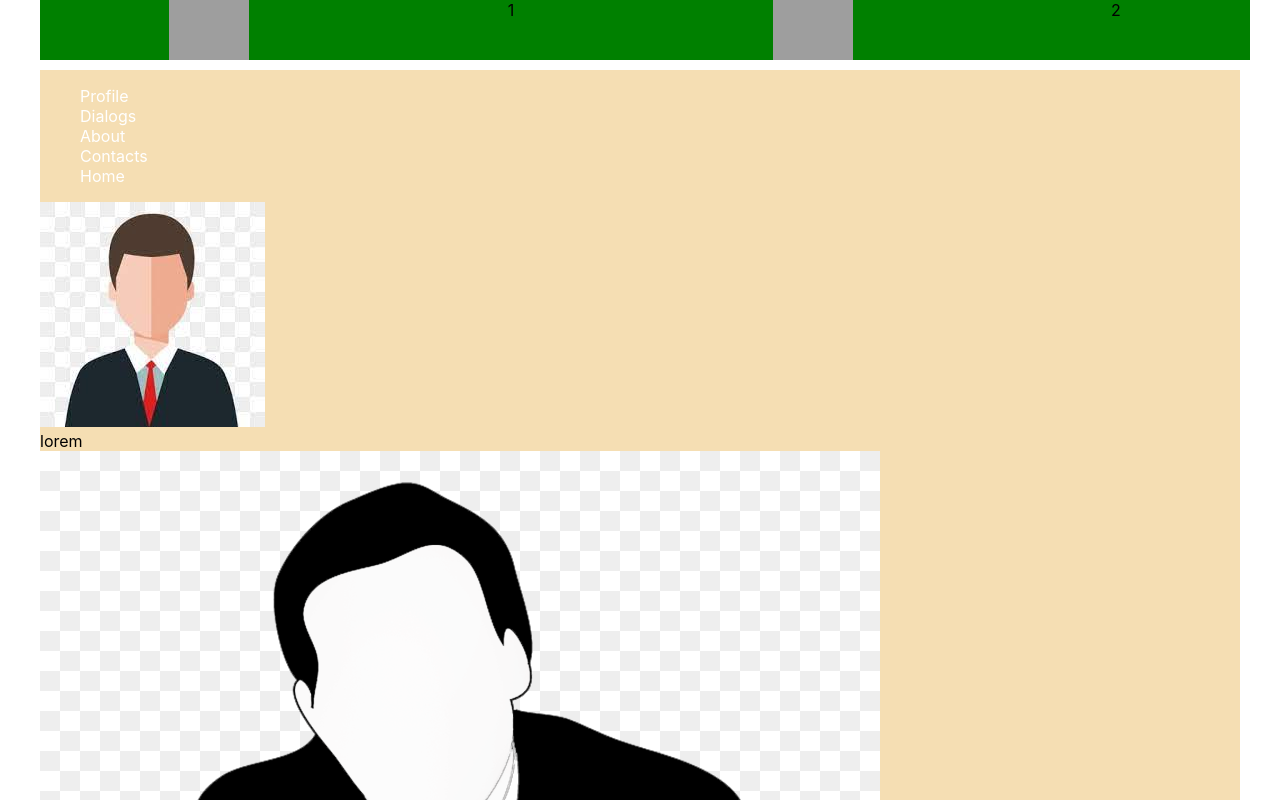
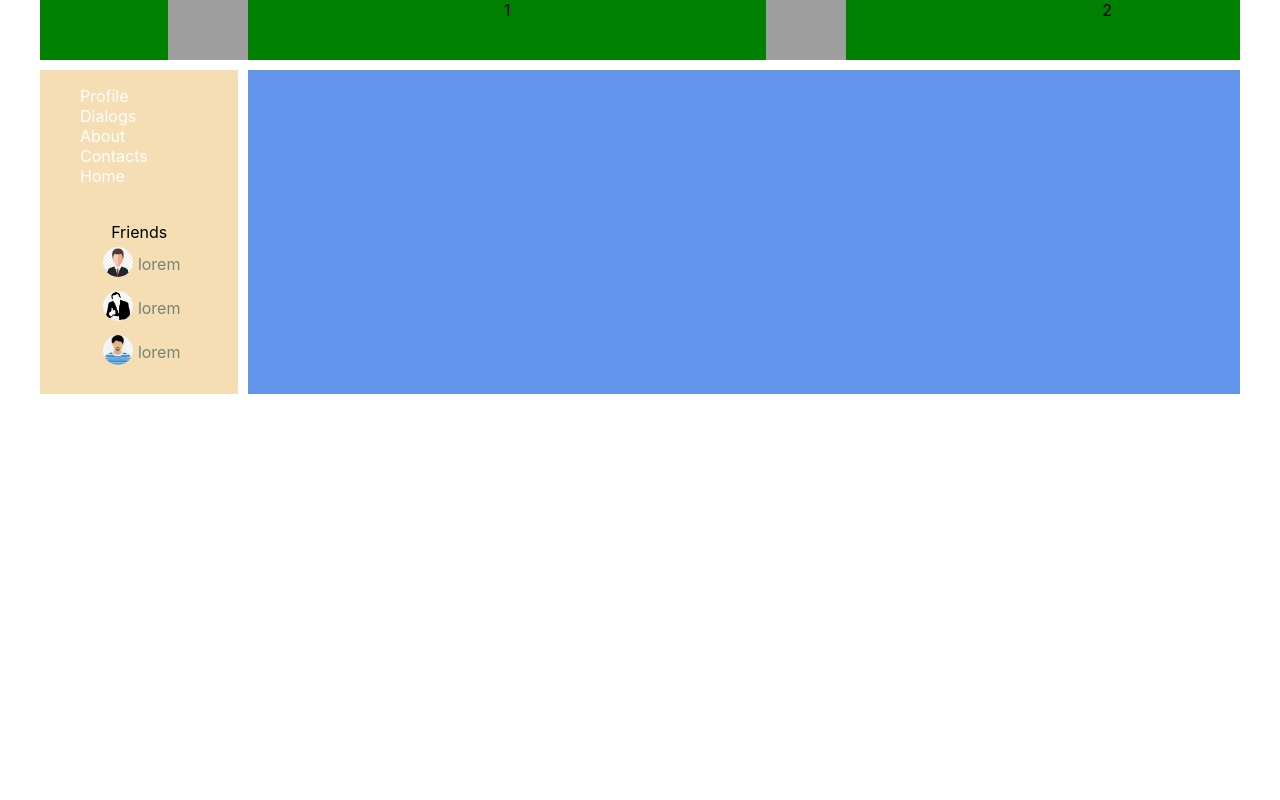
Before and after one commit to VladSmaug/Learn-project, a React (Create React App) app: page / in a window 1280 px wide. Shown: the top 800 px of the page. Built offline with nearby package versions, Linux system fonts and the light colour scheme; grey boxes are pictures that could not be loaded.

Commit message:
Working position Friends + a links (temporary)

```diff
--- a/src/components/Nav/Nav.module.css
+++ b/src/components/Nav/Nav.module.css
@@ -19,9 +19,27 @@ a.activeLink:active {
   color: gold;
 }
 
-.friends-item {
+.friends {
   display: flex;
   justify-content: space-between;
+  flex-direction: column;
+  padding: 20px;
+  align-items: center;
+}
+
+.friends_item {
+  display: flex;
+  align-items: center;
+}
+
+.friends_item img {
   width: 30px;
   height: 30px;
+  border-radius: 50%;
+  padding: 5px;
 }
+
+.friends_item a {
+  text-decoration: none;
+  color: #758473;
+}
--- a/src/components/Nav/index.jsx
+++ b/src/components/Nav/index.jsx
@@ -24,11 +24,14 @@ const Nav = ({ sidebar }) => {
           <a href="#">Home</a>
         </li>
       </ul>
-      <div className="friends-item">
+      <div className={styles.friends}>
+        <div>Friends</div>
         {sidebar.map((item, index) => (
           <React.Fragment key={index}>
-            <div>{item.avatar}</div>
-            <div>{item.text}</div>
+            <div className={styles.friends_item}>
+              <a href="#">{item.avatar}</a>
+              <a href="#">{item.text}</a>
+            </div>
           </React.Fragment>
         ))}
       </div>
```
